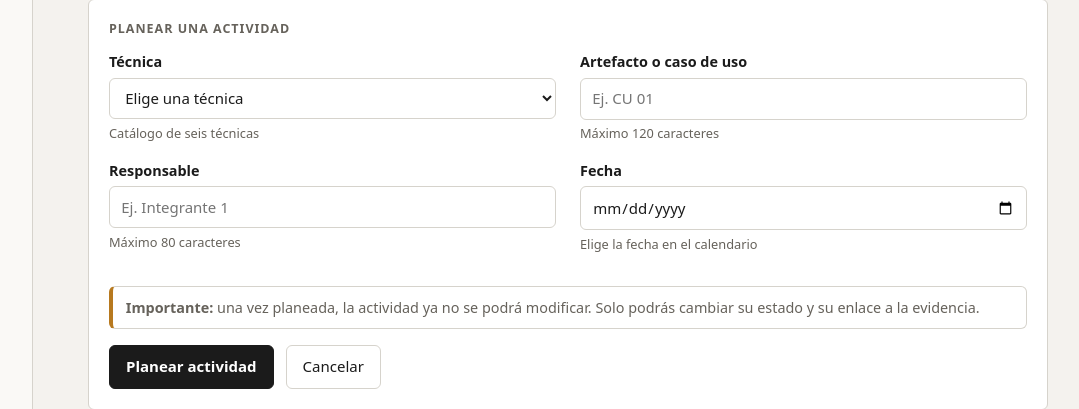
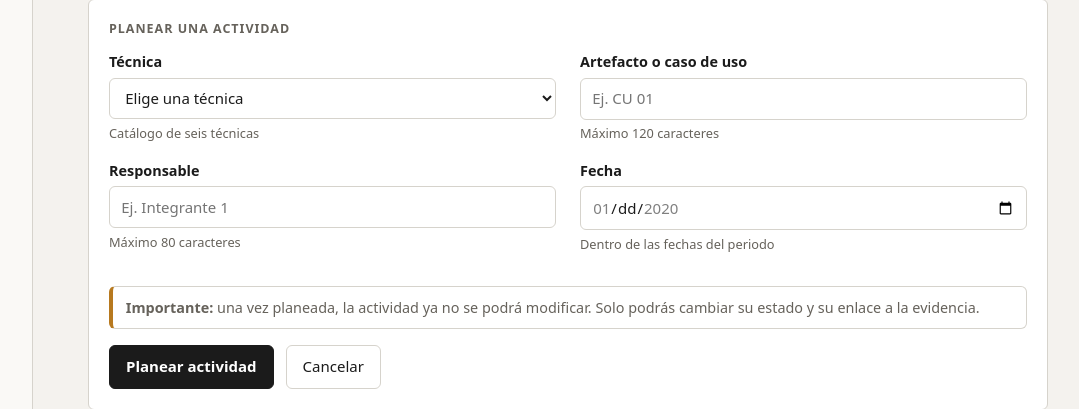
Before and after one commit to Mony-B/DashboardQuality_Tetra.R_QS_A26, a Django app: page /periodos/1/actividades/ in a window 1280 px wide. Shown: the part 278-687 px from the top of the page, without its empty margins (176-1255 px from the left). Run offline with Django 5.2, Linux system fonts and the light colour scheme; a user stored in the database is signed in; tables that the repository leaves empty hold one stand-in row (values such as "Sample post"); parts of the project's set-up code (start-up, migrations or seed data) failed here and were passed over.

Commit message:
CU03: la fecha de la actividad debe estar dentro de las fechas del periodo
Se valida en ActividadForm (extremos incluidos), se limita el selector de fecha con min y max y se reemplaza la prueba de fecha libre por pruebas de rango.

Co-Authored-By: Claude Sonnet 5.5 <noreply@anthropic.com>
Claude-Session: https://claude.ai/code/session_01YCjE7yfWg561AVHPsv7QNd

```diff
--- a/apps/actividades/forms.py
+++ b/apps/actividades/forms.py
@@ -46,6 +46,25 @@ class ActividadForm(forms.ModelForm):
         model = Actividad
         fields = ("tecnica", "artefacto", "responsable", "fecha")
 
+    def __init__(self, *args, periodo=None, **kwargs):
+        super().__init__(*args, **kwargs)
+        self.periodo = periodo
+        if periodo is not None:
+            self.fields["fecha"].widget.attrs.update(
+                min=periodo.fecha_inicio.isoformat(), max=periodo.fecha_fin.isoformat()
+            )
+
+    def clean_fecha(self):
+        """La actividad se planea dentro de las fechas del periodo, extremos incluidos."""
+        fecha = self.cleaned_data["fecha"]
+        periodo = self.periodo
+        if periodo is not None and not periodo.fecha_inicio <= fecha <= periodo.fecha_fin:
+            raise forms.ValidationError(
+                "La fecha debe estar entre el "
+                f"{periodo.fecha_inicio:%d/%m/%Y} y el {periodo.fecha_fin:%d/%m/%Y}."
+            )
+        return fecha
+
 
 class EstadoForm(forms.Form):
     estado = forms.ChoiceField(choices=Actividad.Estado.choices)
--- a/apps/actividades/views.py
+++ b/apps/actividades/views.py
@@ -53,7 +53,7 @@ def _pantalla(request, periodo, form=None, error_enlace=None):
     contexto = {
         "periodo": periodo,
         "proyecto": periodo.proyecto,
-        "form": form or ActividadForm(),
+        "form": form or ActividadForm(periodo=periodo),
         "actividades": periodo.actividades.all(),
         "estados": Actividad.Estado.choices,
         # FA-2: (id de la actividad, texto escrito, mensaje) para marcar su fila.
@@ -82,9 +82,9 @@ def actividades_view(request, periodo_id):
 
 @require_POST
 def planear_actividad_view(request, periodo_id):
-    """Pasos 5 a 7: valida los cuatro datos y registra la actividad en estado «planeada»."""
+    """Pasos 5 a 7: valida los cuatro datos (fecha dentro del periodo) y registra la actividad."""
     periodo = _periodo_del_usuario(request, periodo_id)
-    form = ActividadForm(request.POST)
+    form = ActividadForm(request.POST, periodo=periodo)
     if not form.is_valid():  # FA-1: se conserva lo capturado y se marca cada campo
         return _pantalla(request, periodo, form=form)
     actividad = form.save(commit=False)
--- a/templates/actividades/actividades_sqa.html
+++ b/templates/actividades/actividades_sqa.html
@@ -53,7 +53,7 @@
     <div class="campo{% if form.fecha.errors %} campo-error{% endif %}">
       <label for="{{ form.fecha.id_for_label }}">{{ form.fecha.label }}</label>
       {{ form.fecha }}
-      {% for error in form.fecha.errors %}<p class="error">{{ error }}</p>{% empty %}<small class="ayuda">Elige la fecha en el calendario</small>{% endfor %}
+      {% for error in form.fecha.errors %}<p class="error">{{ error }}</p>{% empty %}<small class="ayuda">Dentro de las fechas del periodo</small>{% endfor %}
     </div>
   </div>
   <p class="aviso" role="note"><strong>Importante:</strong> una vez planeada, la actividad ya no se podrá modificar. Solo podrás cambiar su estado y su enlace a la evidencia.</p>
```
Also changed, not shown: apps/actividades/tests/test_actividades.py (+18 -3 lines).
